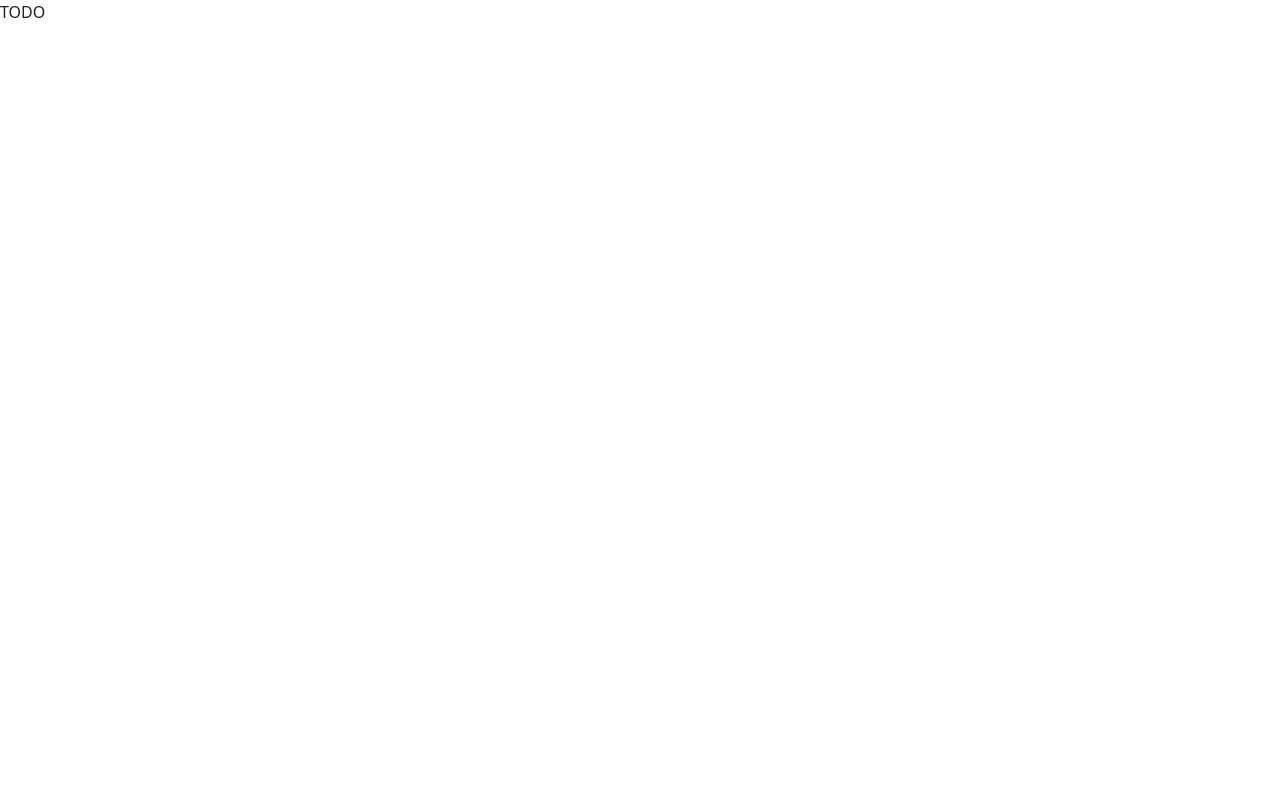
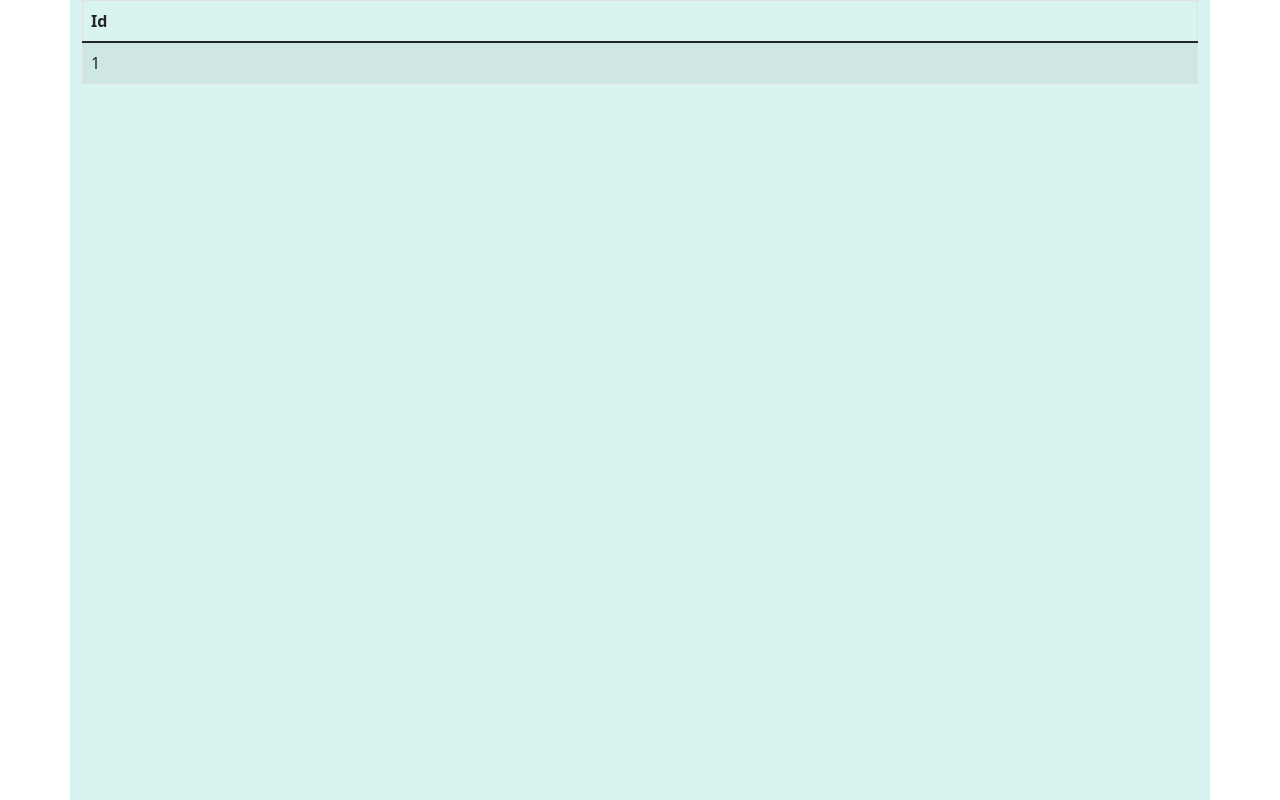
Before and after one commit to SagiBeno/Jedlik_2022_frontend, a React (Vite) app in the folder react-app/: page /offers in a window 1280 px wide. Built offline with nearby package versions, Linux system fonts and the light colour scheme.

Commit message:
Show static page

```diff
--- a/react-app/src/Components/Offers/Offers.jsx
+++ b/react-app/src/Components/Offers/Offers.jsx
@@ -1,11 +1,27 @@
 import React from 'react'
+import { Table } from 'react-bootstrap'
+import '../../bootstrap.min.css'
 
 export default class Offers extends React.Component {
     render() {
         return (
-            <>
-                <p>TODO</p>
-            </>
+            <div className='page-wrapper'>
+                <div className='container'>
+                    <Table striped bordered hover>
+                        <thead>
+                            <tr>
+                                <th>Id</th>
+                            </tr>
+                        </thead>
+                        <tbody>
+                            <tr>
+                                <td>1</td>
+                            </tr>
+                        </tbody>
+                    </Table>
+                </div>
+
+            </div>
         )
     }
 }
```
